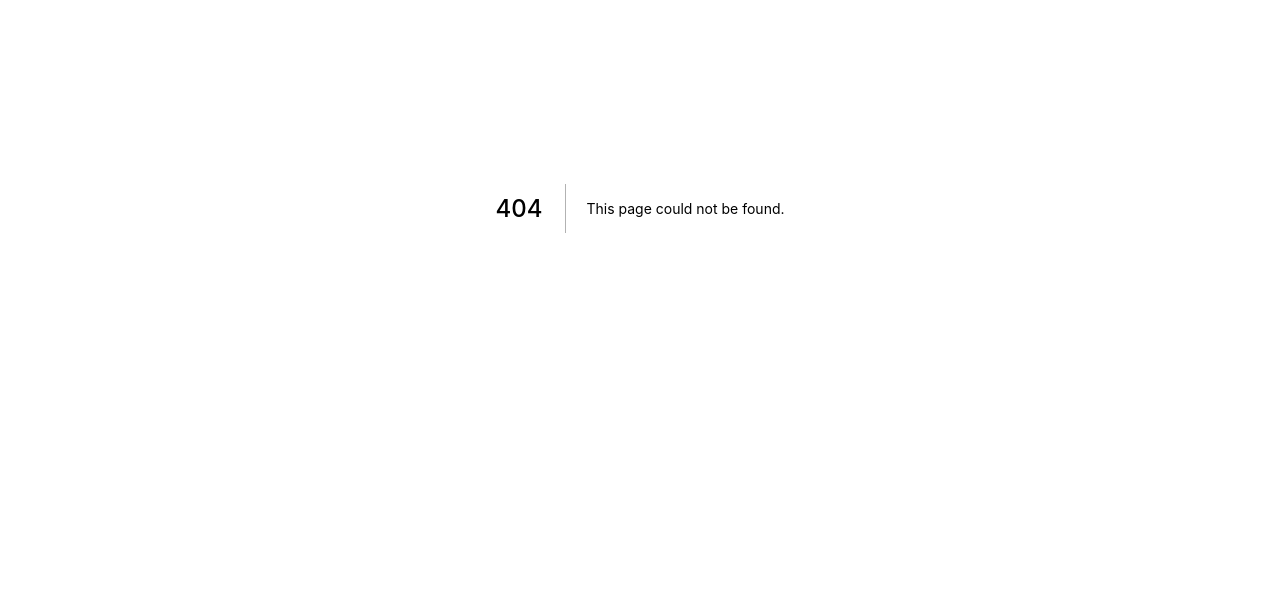
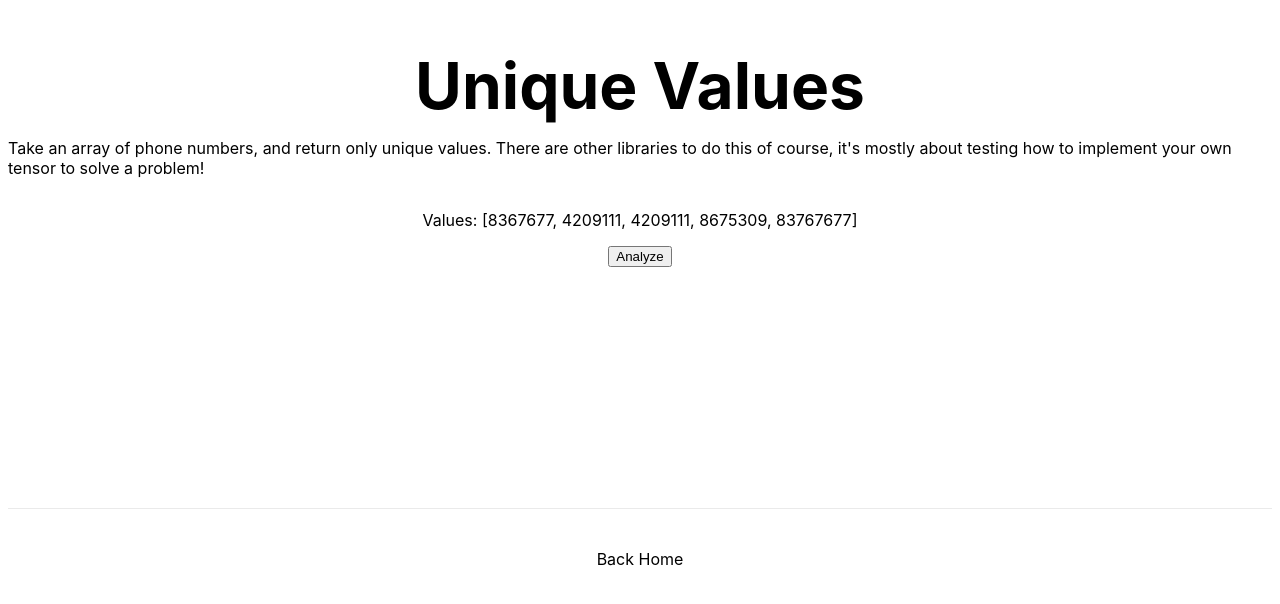
Before and after one commit to squidpunch/tensorflow-js-learning, a Next.js app: page /unique-values/UniqueValues in a window 1280 px wide. Before the commit this address had no page. Shown: the part 192-796 px from the top of the page. Built offline with nearby package versions, Linux system fonts and the light colour scheme.

Commit message:
Using tensor to find unique values

```diff
--- a/pages/index.tsx
+++ b/pages/index.tsx
@@ -26,6 +26,10 @@ export default function Home() {
             <h2>Truck Alert &rarr;</h2>
             <p>Use mobilenet to verify if an image is a truck or not.</p>
           </a>
+          <a href="unique-values" className={styles.card}>
+            <h2>Unique Values &rarr;</h2>
+            <p>Use tensorflow to get unique values of an array for funsies.</p>
+          </a>
         </div>
       </main>
 
--- /dev/null
+++ b/pages/unique-values/UniqueValues.tsx
@@ -0,0 +1,41 @@
+import Head from 'next/head';
+import { useState, useRef, useEffect } from 'react';
+import styles from '../../styles/Home.module.css';
+import unique from '../../util/unique';
+
+const UniqueValues = () => {
+  const values = [8367677, 4209111, 4209111, 8675309, 83767677];
+
+  const [uniqueValues, setUniqueValues] = useState<number[]>([]);
+
+  const getUniqueValues = () => {
+    // setUniqueValues(unique(values));
+  };
+
+  return (
+    <div className={styles.container}>
+      <Head>
+        <title>Learning TensorFlow.js | Unique Values</title>
+      </Head>
+      <main className={styles.main}>
+        <h1 className={styles.title}>Unique Values</h1>
+        <p>
+          Take an array of phone numbers, and return only unique values. There
+          are other libraries to do this of course, it's mostly about testing
+          how to implement your own tensor to solve a problem!
+        </p>
+        <p>Values: [{values.join(', ')}]</p>
+        {uniqueValues?.length > 0 ? (
+          <p>Unique: [{uniqueValues?.join(', ')}]</p>
+        ) : (
+          <button onClick={getUniqueValues}>Analyze</button>
+        )}
+      </main>
+      <footer className={styles.footer}>
+        <a href="/">Back Home</a>
+      </footer>
+    </div>
+  );
+};
+
+export default UniqueValues;
--- /dev/null
+++ b/pages/unique-values/index.ts
@@ -0,0 +1 @@
+export { default } from './UniqueValues';
--- /dev/null
+++ b/util/unique.tsx
@@ -0,0 +1,9 @@
+import * as tf from '@tensorflow/tfjs';
+export default function unique(values: number[]): number[] {
+  let result: number[] = [];
+  tf.tidy(() => {
+    const tensor = tf.tensor(values);
+    result = tf.unique(tensor).values.arraySync() as number[];
+  });
+  return result;
+}
```
